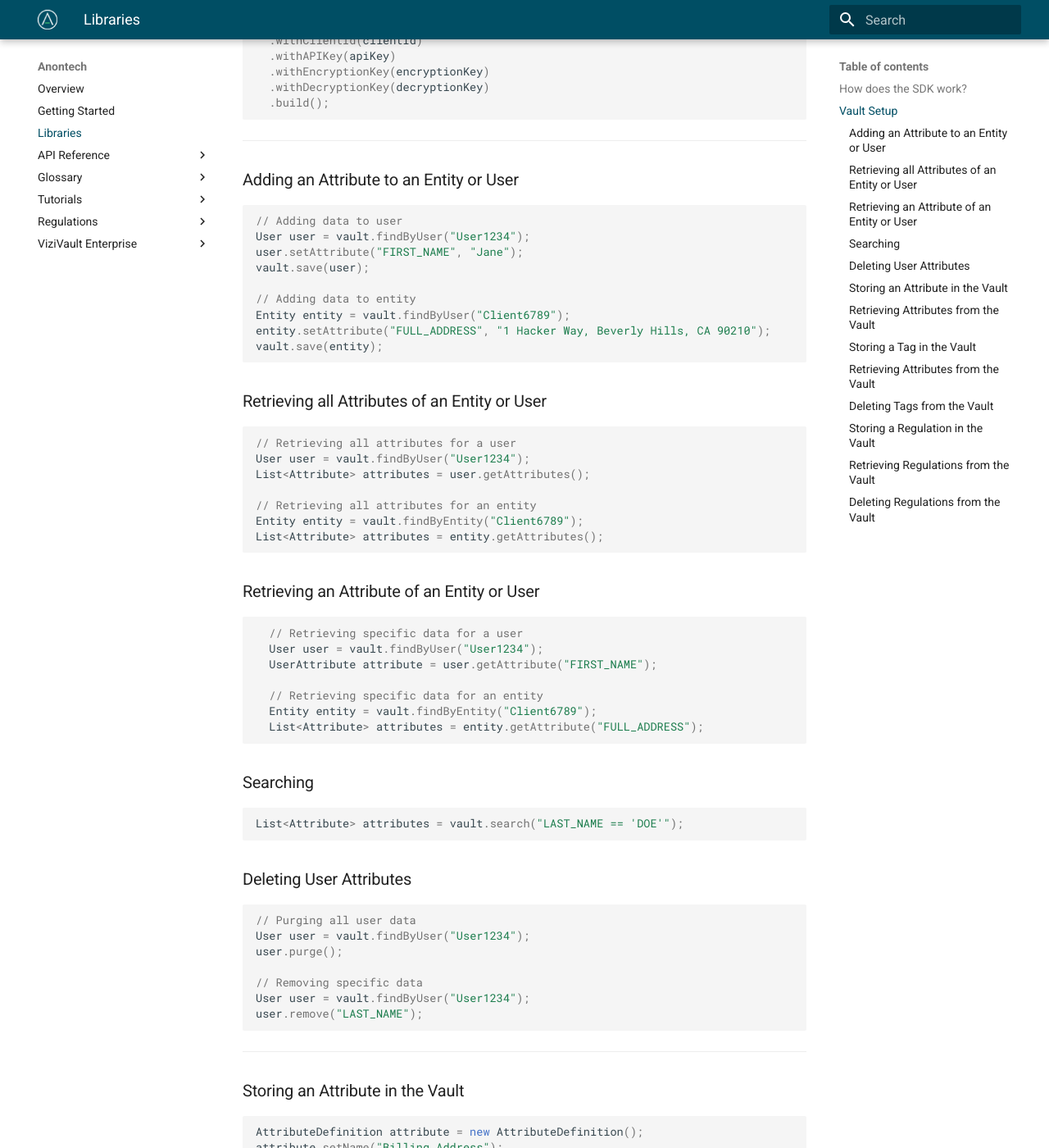
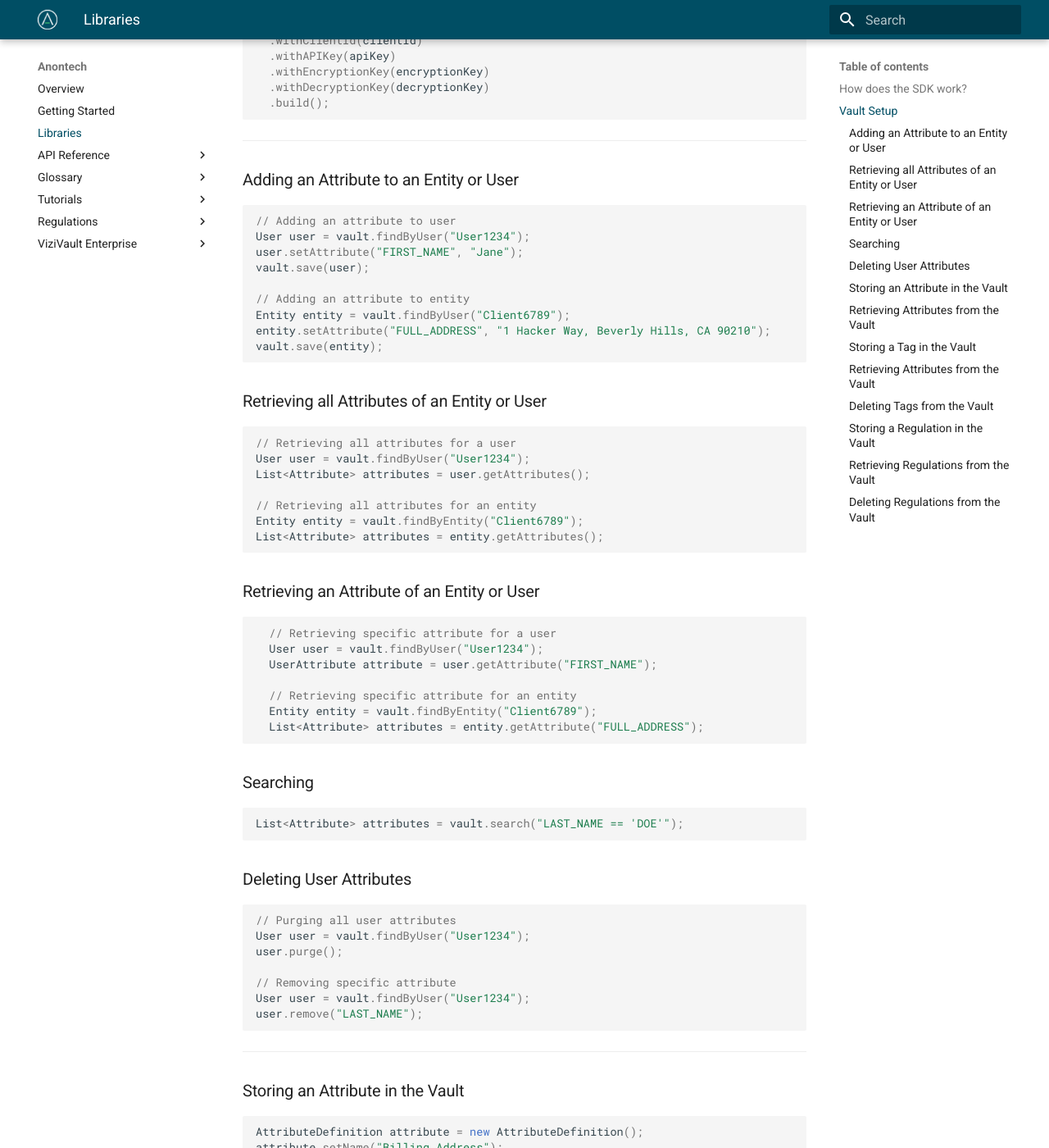
Before and after one commit to anontechnology/documentation, an MkDocs documentation site: the page built from docs/libraries.md, in a window 1280 px wide and 1400 px high, scrolled down 728 px. Shown: the whole window at 82% size. Built offline with MkDocs 1.6.1 and Material for MkDocs 9.7.7, drawn with Linux system fonts in a browser that asks for light colours.

Commit message:
changed data to attribute

````diff
--- a/docs/libraries.md
+++ b/docs/libraries.md
@@ -31,12 +31,12 @@ Library not available for your desired language? Feel free to contribute to our
 ### Adding an Attribute to an Entity or User
 
   ``` java
-  // Adding data to user
+  // Adding an attribute to user
   User user = vault.findByUser("User1234");
   user.setAttribute("FIRST_NAME", "Jane");
   vault.save(user);
 
-  // Adding data to entity
+  // Adding an attribute to entity
   Entity entity = vault.findByUser("Client6789");
   entity.setAttribute("FULL_ADDRESS", "1 Hacker Way, Beverly Hills, CA 90210");
   vault.save(entity);
@@ -56,11 +56,11 @@ Library not available for your desired language? Feel free to contribute to our
 ### Retrieving an Attribute of an Entity or User
 
 ``` java
-  // Retrieving specific data for a user
+  // Retrieving specific attribute for a user
   User user = vault.findByUser("User1234");
   UserAttribute attribute = user.getAttribute("FIRST_NAME");
 
-  // Retrieving specific data for an entity
+  // Retrieving specific attribute for an entity
   Entity entity = vault.findByEntity("Client6789");
   List<Attribute> attributes = entity.getAttribute("FULL_ADDRESS");
 ```
@@ -74,11 +74,11 @@ Library not available for your desired language? Feel free to contribute to our
 ### Deleting User Attributes
 
   ``` java
-  // Purging all user data
+  // Purging all user attributes
   User user = vault.findByUser("User1234");
   user.purge();
 
-  // Removing specific data
+  // Removing specific attribute
   User user = vault.findByUser("User1234");
   user.remove("LAST_NAME");
   ```
````
